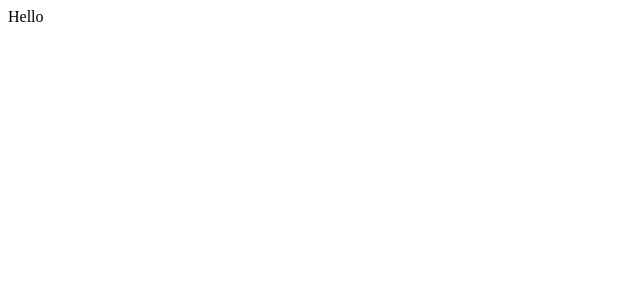
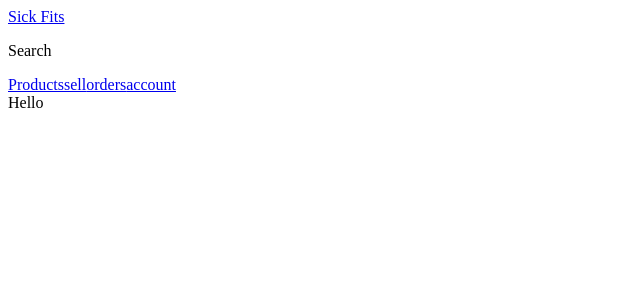
Before and after one commit to Dhadhazi/sickfits, a Next.js app in the folder frontend/: page /account in a window 1280 px wide. Shown: the top 300 px of the page, without its empty margins (0-640 px from the left). Built offline with nearby package versions, Linux system fonts and the light colour scheme.

Commit message:
Hader and nav added

```diff
--- /dev/null
+++ b/frontend/components/Header.js
@@ -0,0 +1,14 @@
+import Link from 'next/link';
+import { Nav } from './Nav';
+
+export const Header = () => (
+  <header>
+    <div className="bar">
+      <Link href="/">Sick Fits</Link>
+    </div>
+    <div className="sub-bar">
+      <p>Search</p>
+    </div>
+    <Nav />
+  </header>
+);
--- /dev/null
+++ b/frontend/components/Nav.js
@@ -0,0 +1,10 @@
+import Link from 'next/link';
+
+export const Nav = () => (
+  <nav>
+    <Link href="products">Products</Link>
+    <Link href="/sell">sell</Link>
+    <Link href="/orders">orders</Link>
+    <Link href="/account">account</Link>
+  </nav>
+);
--- /dev/null
+++ b/frontend/components/Page.js
@@ -0,0 +1,8 @@
+import { Header } from './Header';
+
+export const Page = ({ children }) => (
+  <div>
+    <Header />
+    {children}
+  </div>
+);
--- a/frontend/pages/_app.js
+++ b/frontend/pages/_app.js
@@ -1,3 +1,9 @@
+import { Page } from '../components/Page';
+
 export default function MyApp({ Component, pageProps }) {
-  return <Component {...pageProps} />;
+  return (
+    <Page>
+      <Component {...pageProps} />
+    </Page>
+  );
 }
```
